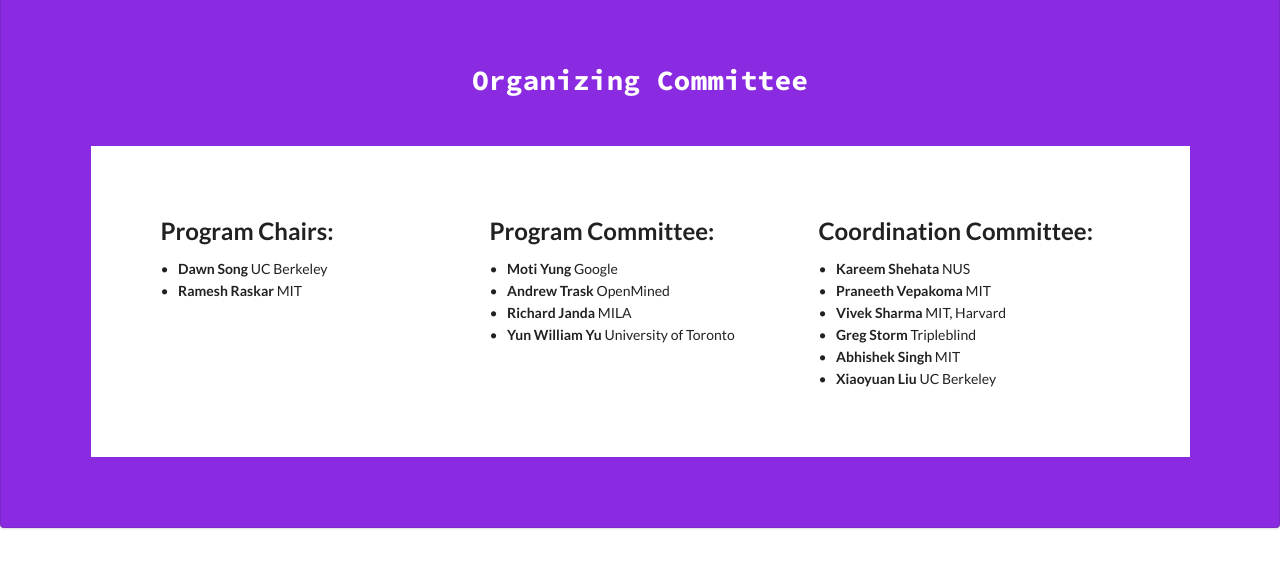
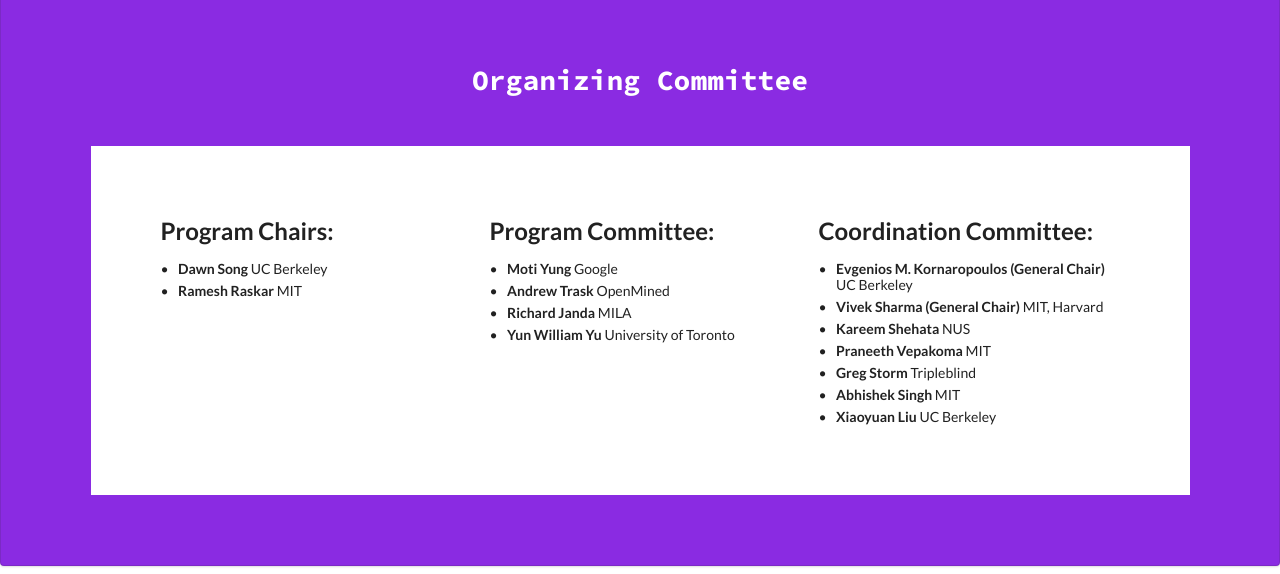
Before and after one commit to responsible-data-summit/responsible-data-summit.github.io, a Jekyll site: the page built from pages/pandemic.html, in a window 1280 px wide and 900 px high, scrolled down 6823 px, cut to the strip 0-574 px from the top of the window. Built offline with Jekyll 4.4.1, drawn with Linux system fonts in a browser that asks for light colours.

Commit message:
update coor com

```diff
--- a/_data/committee_coorcom.yml
+++ b/_data/committee_coorcom.yml
@@ -1,9 +1,11 @@
+- name: Evgenios M. Kornaropoulos (General Chair)
+  aff: UC Berkeley
+- name: Vivek Sharma (General Chair)
+  aff: MIT, Harvard
 - name: Kareem Shehata
   aff: NUS
 - name: Praneeth Vepakoma
   aff: MIT
-- name: Vivek Sharma
-  aff: MIT, Harvard
 - name: Greg Storm
   aff: Tripleblind
 - name: Abhishek Singh
```
